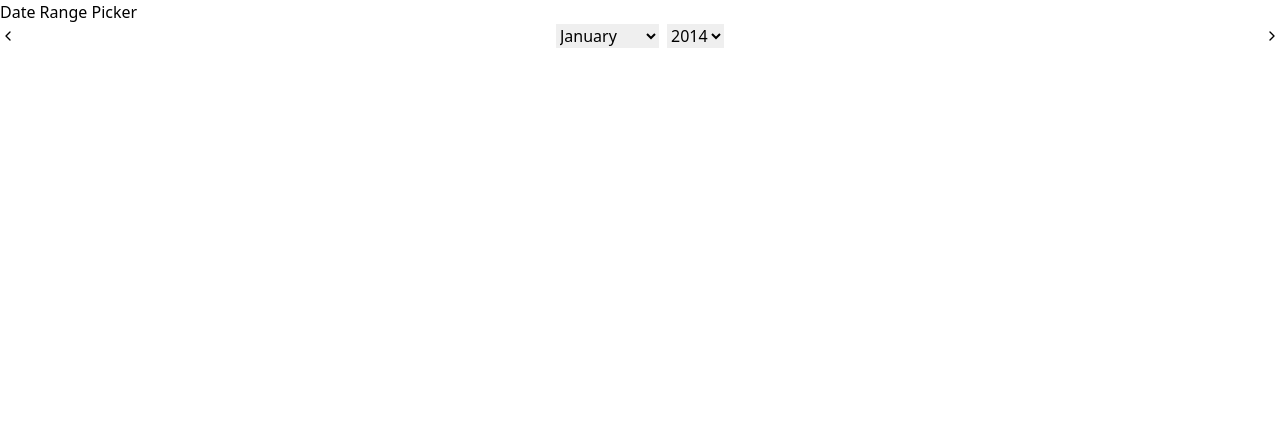
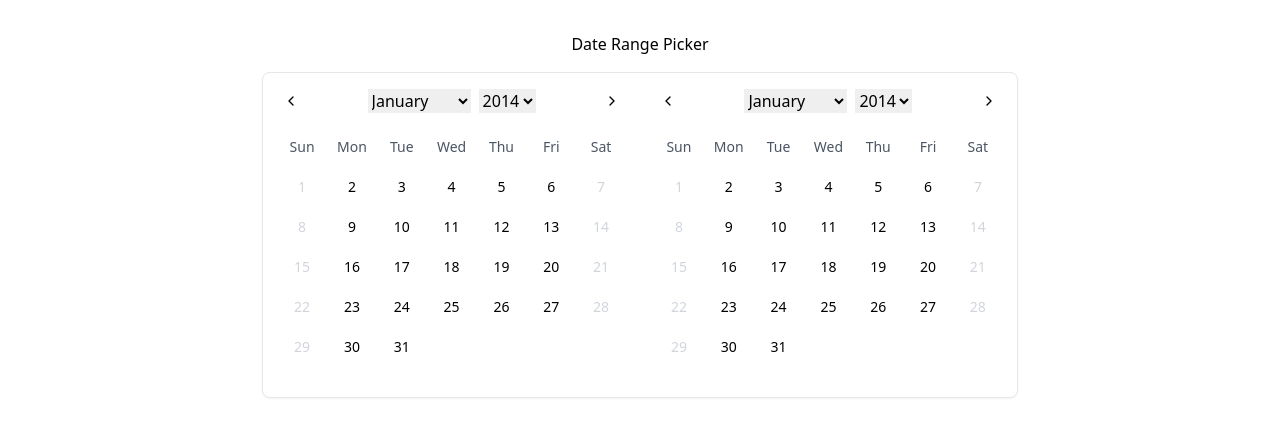
Before and after one commit to Ishagoyal/date-range-picker, a React (Vite) app: page / in a window 1280 px wide. Shown: the top 436 px of the page. Built offline with nearby package versions, Linux system fonts and the light colour scheme.

Commit message:
render basic calendar without functionlaities

```diff
--- a/src/App.tsx
+++ b/src/App.tsx
@@ -16,8 +16,8 @@ function App() {
     },
   ];
   return (
-    <div>
-      <h2>Date Range Picker</h2>
+    <div className="p-8 grid gap-4 justify-center">
+      <div className="text-center">Date Range Picker</div>
       <DateRangePicker
         onChange={handleRangeChange}
         predefinedRanges={predefinedRanges}
--- a/src/components/DateRangePicker.tsx
+++ b/src/components/DateRangePicker.tsx
@@ -14,6 +14,14 @@ const DateRangePicker: React.FC<DateRangePickerProps> = ({
   const [endDate, setEndDate] = useState<Date | null>(null);
   const [currentMonth, setCurrentMonth] = useState(new Date().getMonth());
   const [currentYear, setCurrentYear] = useState(new Date().getFullYear());
+  const [startMonth, setStartMonth] = useState(() => {
+    const now = new Date();
+    return new Date(now.getFullYear(), now.getMonth(), 1);
+  });
+  const [endMonth, setEndMonth] = useState(() => {
+    const now = new Date();
+    return new Date(now.getFullYear(), now.getMonth(), 1);
+  });
 
   const monthNames = [
     "January",
@@ -35,10 +43,27 @@ const DateRangePicker: React.FC<DateRangePickerProps> = ({
     return currentYear - 10 + i;
   });
 
-  const renderMonthAndYear = () => {
+  const getDaysInMonth = (year: number, month: number): Date[] => {
+    const days: Date[] = [];
+    const date = new Date(year, month, 1);
+
+    while (date.getMonth() === month) {
+      days.push(new Date(date));
+      date.setDate(date.getDate() + 1);
+    }
+
+    return days;
+  };
+
+  const isWeekend = (date: Date): boolean => {
+    const day = date.getDay();
+    return day === 0 || day === 6;
+  };
+
+  const renderMonthAndYear = (currentMonth: Date, isStartCalender: boolean) => {
     return (
       <div className="flex justify-between items-center mb-4">
-        <button>
+        <button className="p-1 hover:bg-gray-100 rounded">
           {" "}
           <ChevronLeft className="w-4 h-4" />
         </button>
@@ -58,18 +83,77 @@ const DateRangePicker: React.FC<DateRangePickerProps> = ({
             ))}
           </select>
         </div>
-        <button>
+        <button className="p-1 hover:bg-gray-100 rounded">
           {" "}
           <ChevronRight className="w-4 h-4" />
         </button>
       </div>
     );
   };
-  const renderCalender = () => {
-    return <div>{renderMonthAndYear()}</div>;
+
+  const renderCalendar = (currentMonth: Date, isStartCalendar: boolean) => {
+    const year = currentMonth.getFullYear();
+    const month = currentMonth.getMonth();
+    const days = getDaysInMonth(year, month);
+    const firstDay = days[0].getDay();
+    const blanks = Array(firstDay).fill(null);
+    const allDays = [...blanks, ...days];
+    return (
+      <div className="flex flex-col">
+        {renderMonthAndYear(currentMonth, isStartCalendar)}
+        <div className="grid grid-cols-7 gap-1">
+          {["Sun", "Mon", "Tue", "Wed", "Thu", "Fri", "Sat"].map((day) => (
+            <div
+              key={day}
+              className="text-center text-sm font-medium text-gray-600 p-2"
+            >
+              {day}
+            </div>
+          ))}
+
+          {allDays.map((date, index) => {
+            if (!date) {
+              return <div key={`blank-${index}`} className="p-2" />;
+            }
+
+            const isSelected =
+              startDate && endDate && date >= startDate && date <= endDate;
+            const isWeekendDate = isWeekend(date);
+
+            return (
+              <button
+                key={date.toISOString()}
+                onClick={() => handleDateClick(date)}
+                disabled={isWeekendDate}
+                className={`
+                  p-2 rounded text-sm
+                  ${
+                    isWeekendDate
+                      ? "text-gray-300 cursor-not-allowed"
+                      : "hover:bg-blue-50"
+                  }
+                  ${
+                    isSelected && !isWeekendDate ? "bg-blue-500 text-white" : ""
+                  }
+                `}
+              >
+                {date.getDate()}
+              </button>
+            );
+          })}
+        </div>
+      </div>
+    );
   };
 
-  return <div>{renderCalender()}</div>;
+  return (
+    <div className="p-4 border rounded-lg shadow-sm bg-white">
+      <div className="flex gap-8 mb-4">
+        {renderCalendar(startMonth, true)}
+        {renderCalendar(endMonth, false)}
+      </div>
+    </div>
+  );
 };
 
 export default DateRangePicker;
```
